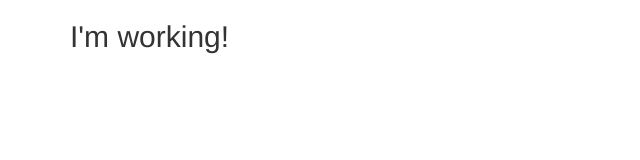
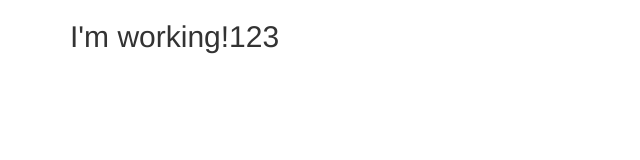
Before and after one commit to chriswang92/AngularCourseProject, an Angular app: page / in a window 1280 px wide. Shown: the top 160 px of the page, without its empty margins (0-640 px from the left). Built offline with nearby package versions, Linux system fonts and the light colour scheme.

Commit message:
desktop init

```diff
--- a/src/app/app.component.html
+++ b/src/app/app.component.html
@@ -1,7 +1,7 @@
 <div class="container">
   <div class="row">
     <div class="col-md-12">
-      <h2>I'm working!</h2>
+      <h2>I'm working!123</h2>
     </div>
   </div>
 </div>
```
